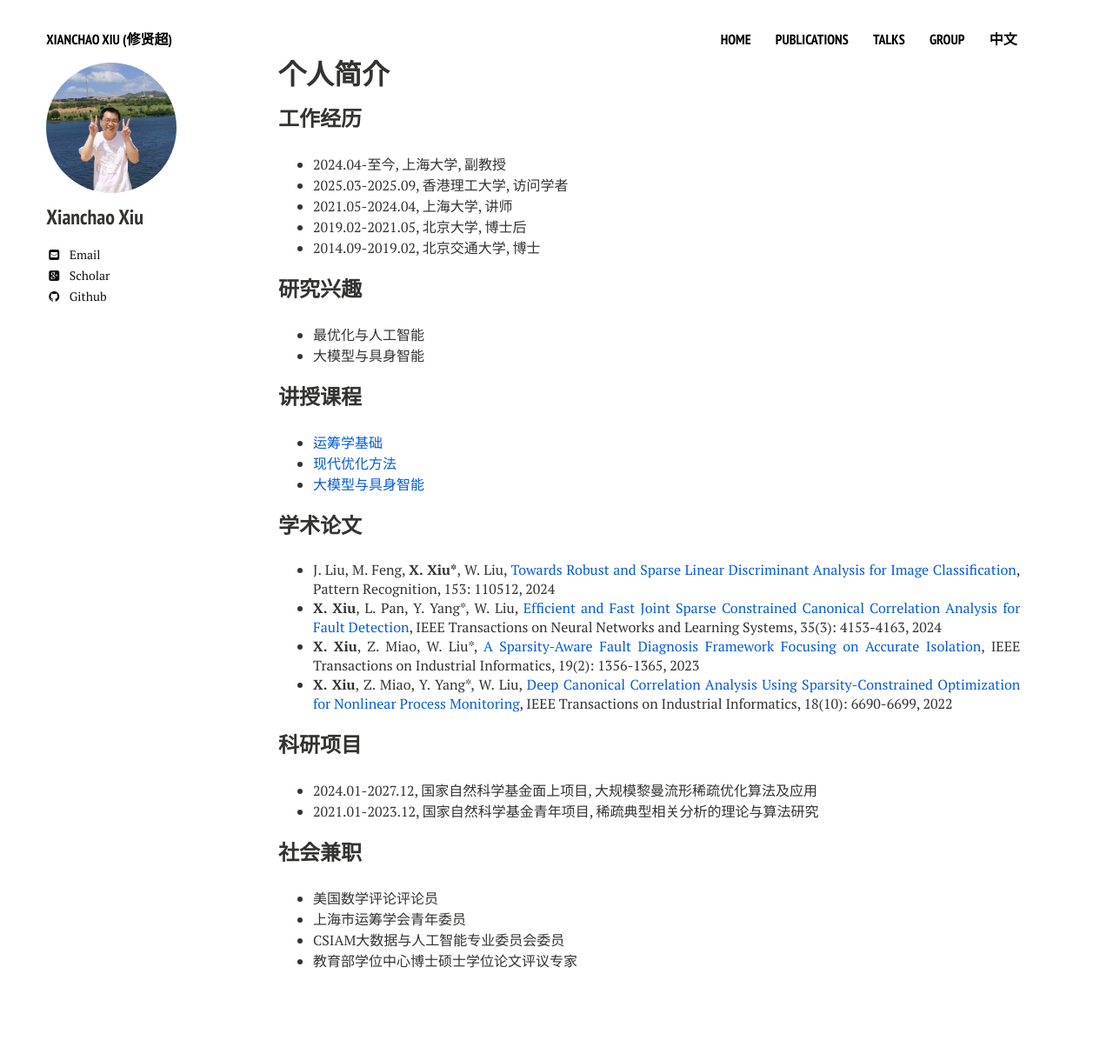
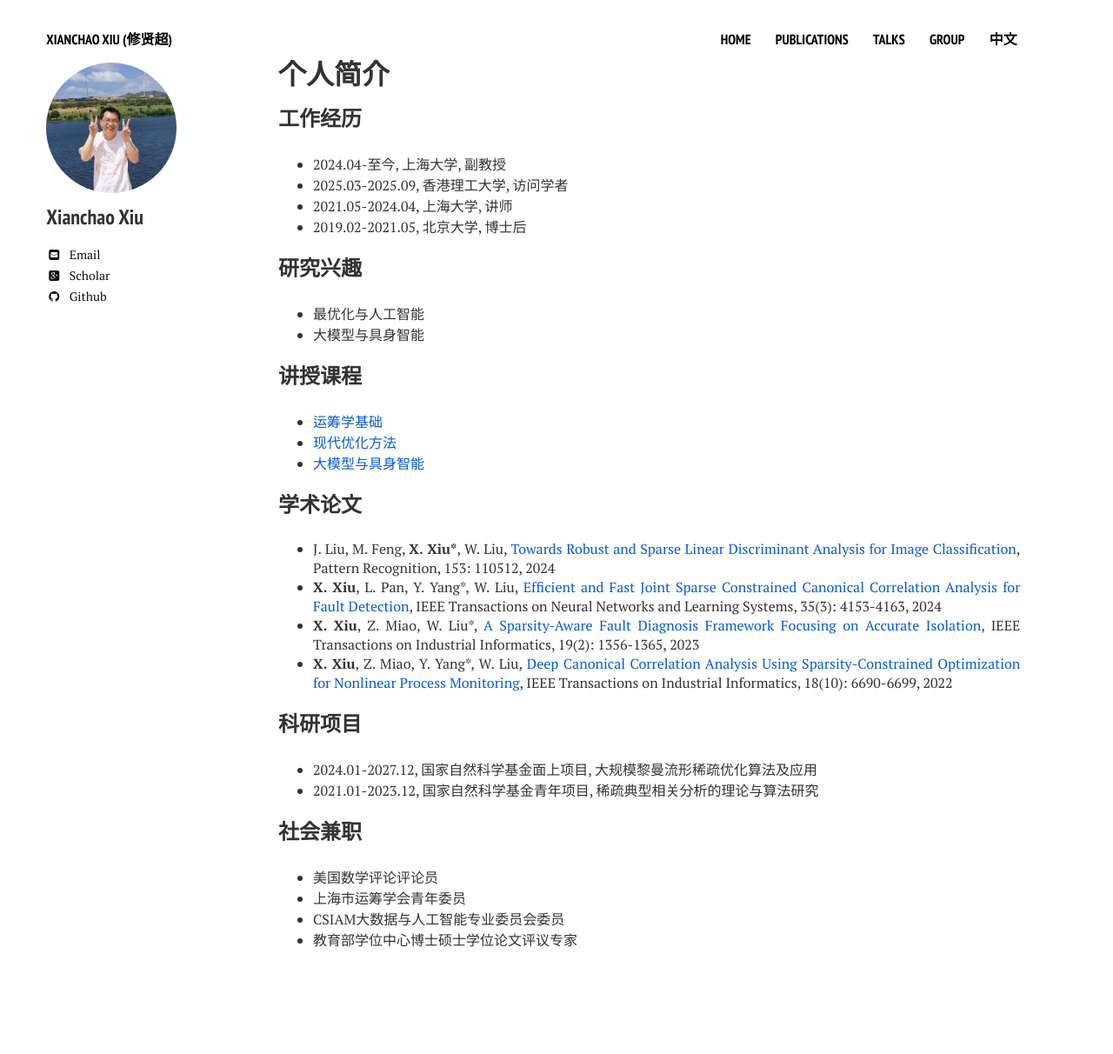
Before and after one commit to xianchaoxiu/xianchaoxiu.github.io, a Jekyll site: the page built from chinese/index.md, in a window 1280 px wide. Shown: the whole page at 87% size. Built offline with Jekyll 4.4.1, drawn with Linux system fonts in a browser that asks for light colours; nearby versions of some CDN libraries; after the commit the page ends 1188 px from its top, so only the background shows below that.

Commit message:
Update index.md

```diff
--- a/chinese/index.md
+++ b/chinese/index.md
@@ -14,7 +14,7 @@ share: false
 * 2025.03-2025.09, 香港理工大学, 访问学者 <br>
 * 2021.05-2024.04, 上海大学, 讲师 <br>
 * 2019.02-2021.05, 北京大学, 博士后 <br>
-* 2014.09-2019.02, 北京交通大学, 博士 <br>
+
 
 ### 研究兴趣
 * 最优化与人工智能 <br>
```
